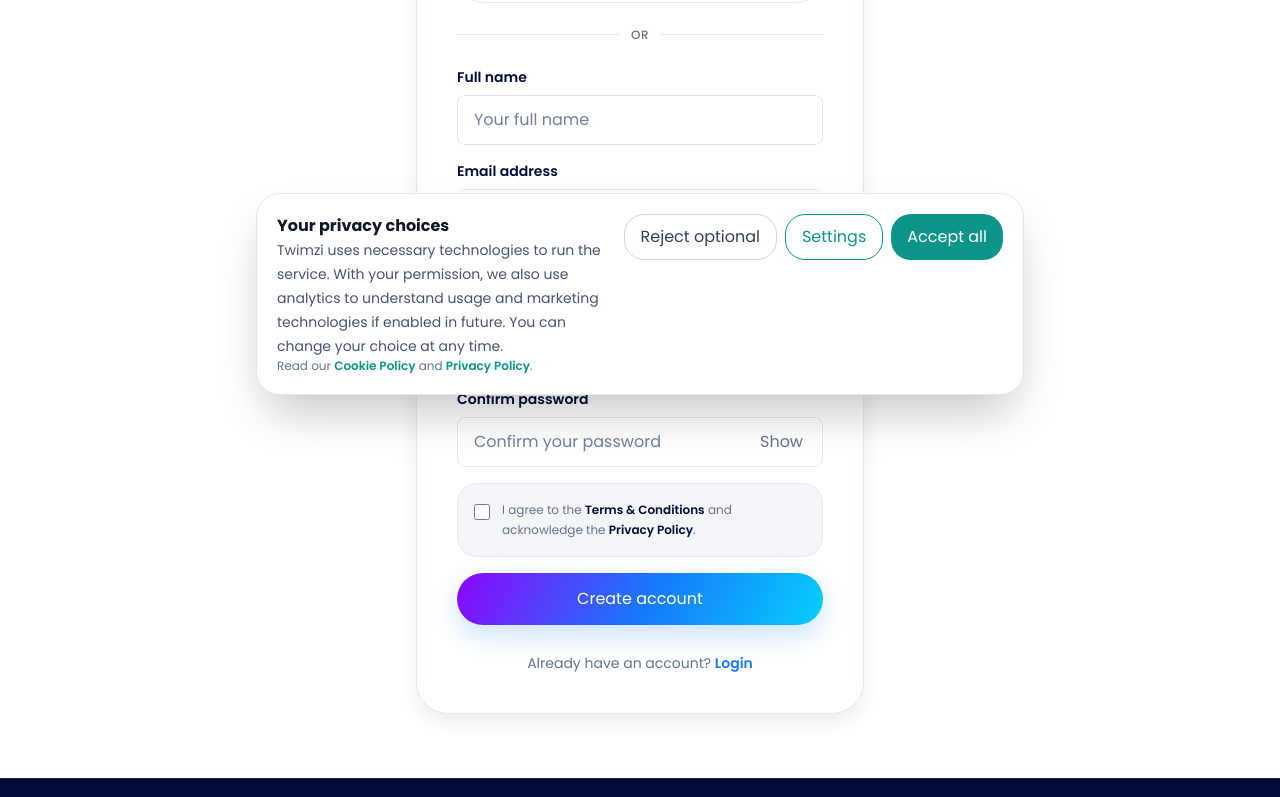
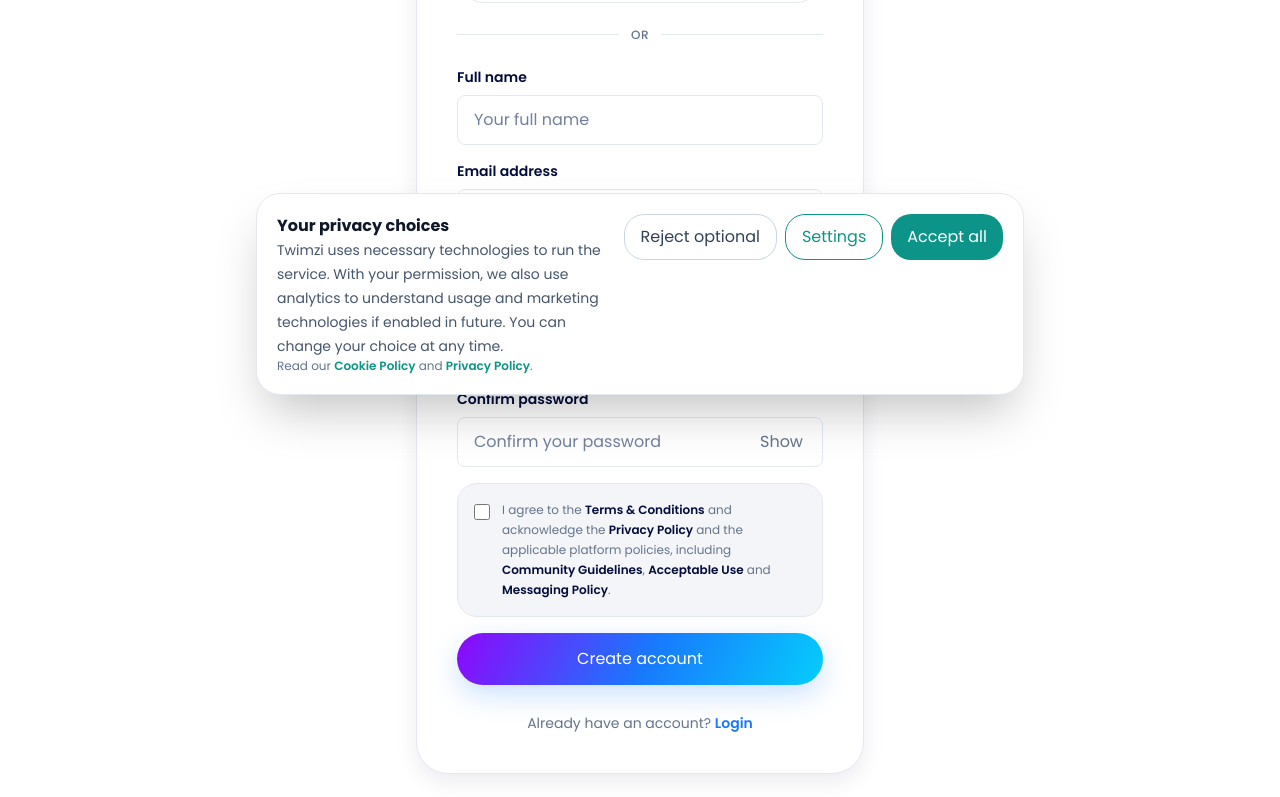
Before and after one commit to twimzi/twimzi-web, a Next.js app: page /register in a window 1280 px wide. Shown: the part 393-1190 px from the top of the page. Built offline with nearby package versions, Linux system fonts and the light colour scheme; no server answers.

Commit message:
Clarify scope of accepted platform policies

```diff
--- a/src/app/register/page.tsx
+++ b/src/app/register/page.tsx
@@ -402,7 +402,10 @@ export default function Register() {
                 >
                   Privacy Policy
                 </Link>
-                .
+                {" "}and the applicable platform policies, including{" "}
+                <Link href="/community-guidelines" target="_blank" className="font-semibold text-[var(--color-text)] hover:underline">Community Guidelines</Link>,{" "}
+                <Link href="/acceptable-use" target="_blank" className="font-semibold text-[var(--color-text)] hover:underline">Acceptable Use</Link> and{" "}
+                <Link href="/messaging-policy" target="_blank" className="font-semibold text-[var(--color-text)] hover:underline">Messaging Policy</Link>.
               </span>
             </label>
 
```
